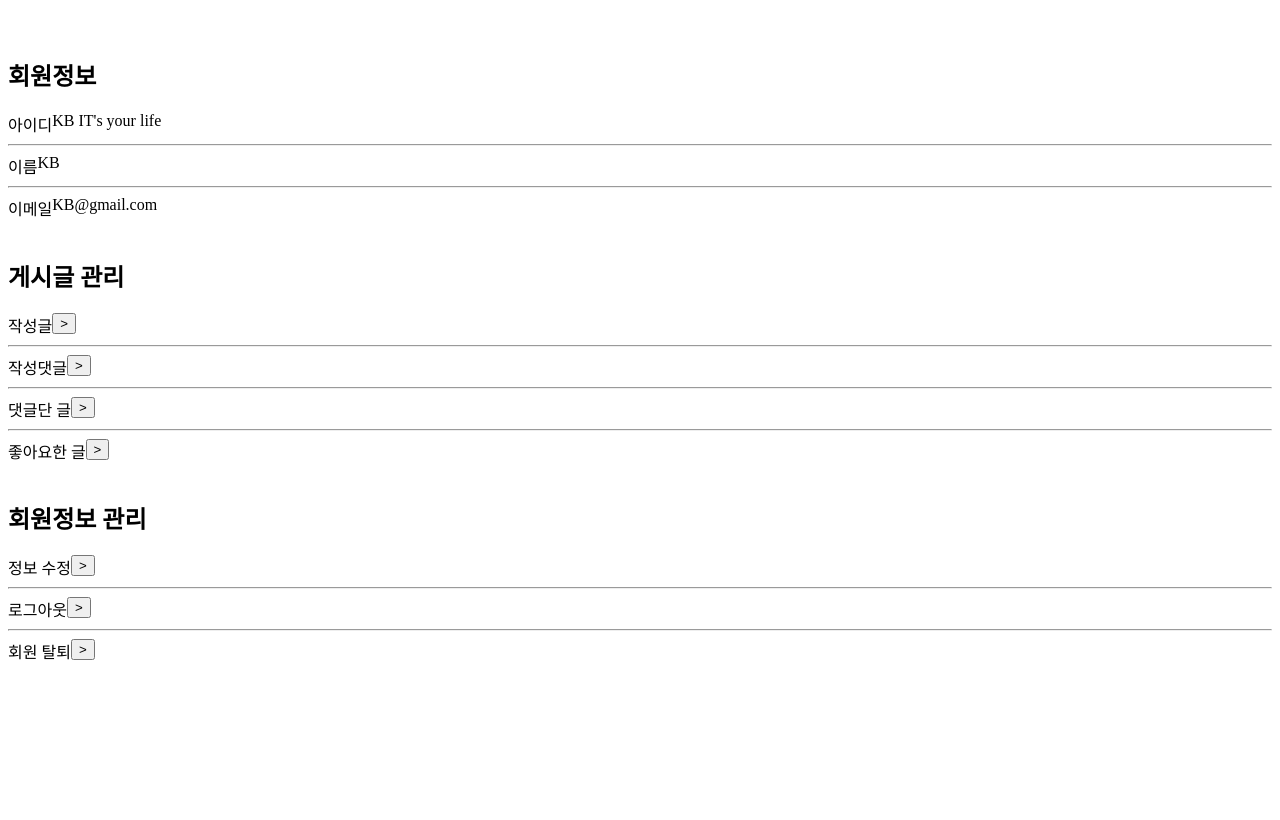
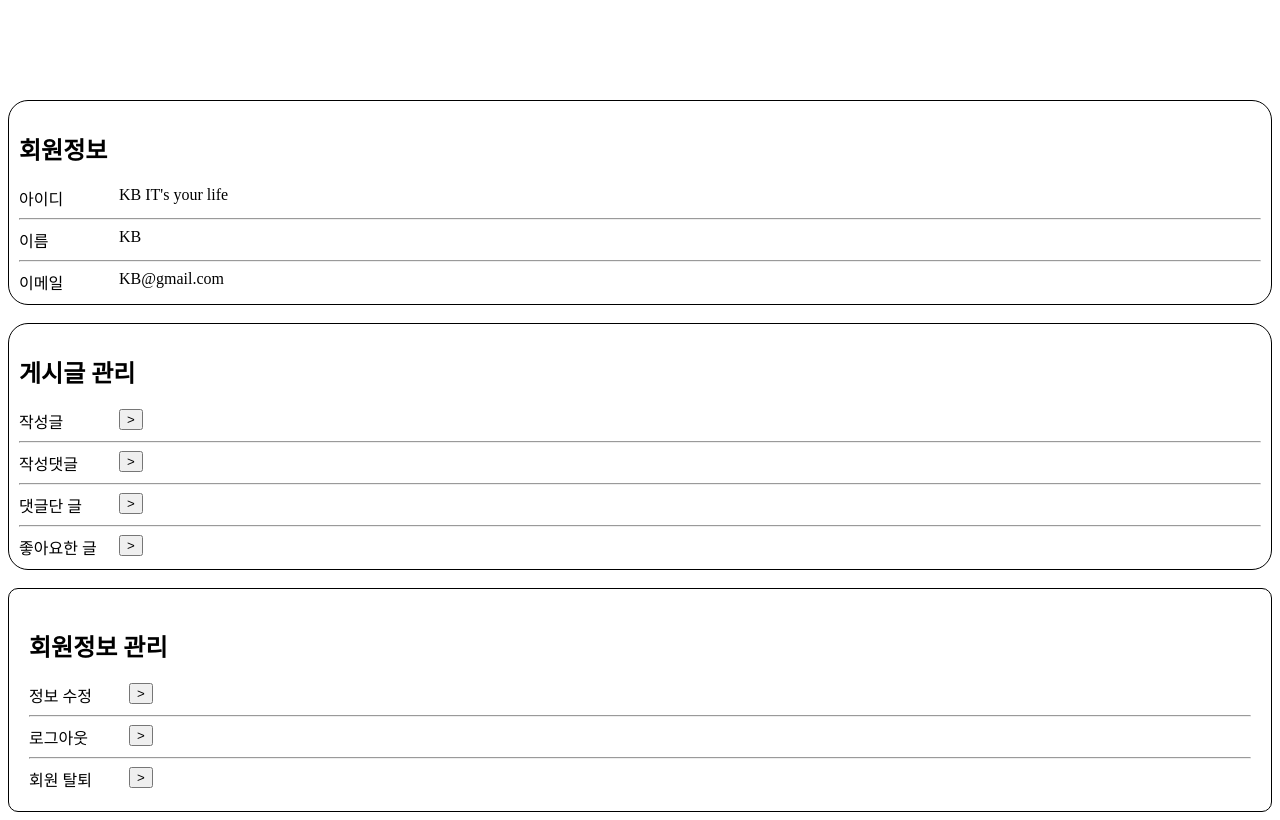
Before and after one commit to cseongbo/practice1, a plain HTML site: page pages/mypage.html in a window 1280 px wide. Shown: the part 61-881 px from the top of the page. Before the commit the page ends 800 px from the top, so only its background shows below. Drawn offline with Linux system fonts and the light colour scheme.

Commit message:
Add style

```diff
--- a/css/mypage.css
+++ b/css/mypage.css
@@ -0,0 +1,29 @@
+#ct {
+  width: 100px;
+}
+#ct2 {
+  width: 100px;
+}
+
+#info {
+  padding: 10px;
+  border: 1px solid #000000;
+  border-radius: 20px;
+}
+
+#post-management {
+  padding: 10px;
+  border: 1px solid #000000;
+  border-radius: 20px;
+}
+
+#info-management {
+  border: 1px solid #000000;
+  border-radius: 10px;
+  padding: 20px;
+}
+
+h1 {
+  height: 100px;
+  text-align: center;
+}
--- a/pages/mypage.html
+++ b/pages/mypage.html
@@ -4,6 +4,7 @@
     <meta charset="UTF-8" />
     <meta name="viewport" content="width=device-width, initial-scale=1.0" />
     <title>Mypage</title>
+    <link rel="stylesheet" href="\css\mypage.css" />
   </head>
   <body>
     <h1 style="text-align: center">My Page</h1>
```
